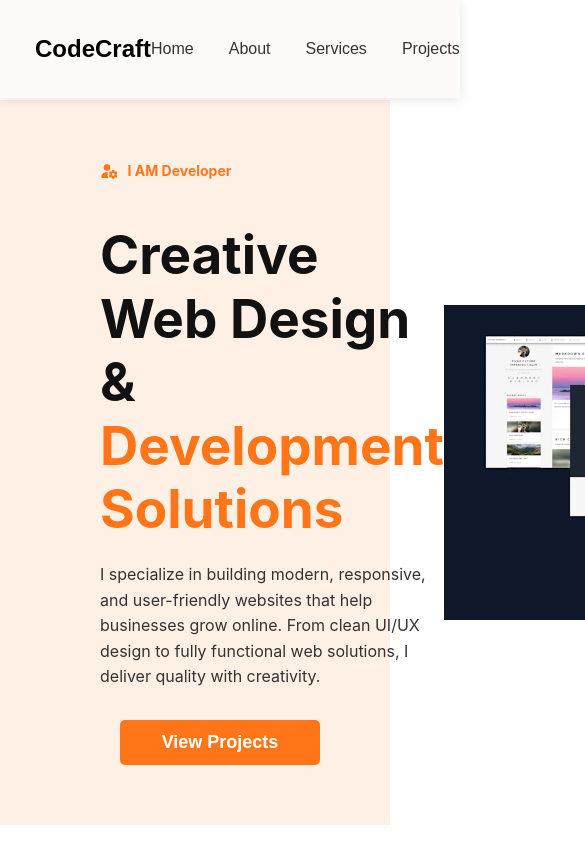
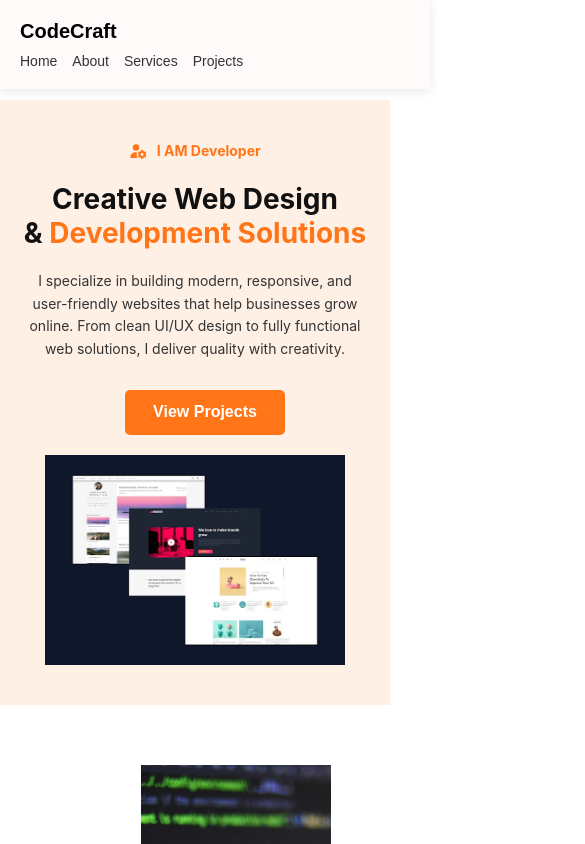
Before and after one commit to iqrawebdev/reactapp, a React (Create React App) app: page / in a window 390 px wide. Shown: the top 844 px of the page, 585 px wide, since content can reach past the window. Built offline with nearby package versions, Linux system fonts and the light colour scheme.

Commit message:
Updated portfolio with new changes

```diff
--- a/src/About.js
+++ b/src/About.js
@@ -90,7 +90,7 @@ function About() {
            <button onClick={() => {
   document.getElementById("details").scrollIntoView({ behavior: "smooth" });
 }}>
-  View Projects
+  View Details
 </button>
         </div>
       </div>
--- a/src/App.css
+++ b/src/App.css
@@ -393,3 +393,119 @@ button:hover {
   color: #555;
   margin-top: 5px;
 }
+
+
+
+@media (max-width: 1024px) {
+  nav .nav-links {
+    padding-right: 100px;
+    gap: 20px;
+  }
+  .home-section {
+    padding: 50px 40px;
+  }
+  .home-content h1 {
+    font-size: 42px;
+  }
+  .home-image img {
+    max-width: 350px;
+  }
+}
+
+/* Mobile (max-width: 768px) */
+@media (max-width: 768px) {
+  nav {
+    padding: 20px;
+    flex-direction: column;
+    align-items: flex-start;
+  }
+  nav .nav-links {
+    padding-right: 0;
+    gap: 15px;
+    flex-wrap: wrap;
+    margin-top: 10px;
+  }
+
+  .home-section {
+    flex-direction: column;
+    text-align: center;
+    padding: 40px 20px;
+  }
+  .home-content {
+    margin-bottom: 20px;
+  }
+  .home-content h1 {
+    font-size: 36px;
+  }
+  .home-image {
+    justify-content: center;
+  }
+  .home-image img {
+    max-width: 300px;
+  }
+
+  .services-section {
+    grid-template-columns: 1fr 1fr; /* 2 cards per row */
+    gap: 20px;
+    padding: 30px 15px;
+  }
+  .service-card {
+    width: 100%;
+    height: auto;
+  }
+
+  .projects-grid {
+    grid-template-columns: 1fr; /* single column */
+    gap: 20px;
+    padding: 0 15px;
+  }
+
+  .cards-container {
+    flex-direction: column;
+    gap: 15px;
+  }
+
+  .footer-container {
+    flex-direction: column;
+    text-align: center;
+    gap: 25px;
+  }
+  .social-icons {
+    justify-content: center;
+  }
+}
+
+/* Small Mobile (max-width: 480px) */
+@media (max-width: 480px) {
+  nav h2 {
+    font-size: 20px;
+  }
+  nav a {
+    font-size: 14px;
+  }
+
+  .home-content h1 {
+    font-size: 28px;
+  }
+  .home-content p {
+    font-size: 14px;
+  }
+  button {
+    width: 160px;
+    font-size: 16px;
+  }
+
+  .service-card h3 {
+    font-size: 16px;
+  }
+  .service-card p {
+    font-size: 13px;
+  }
+
+  .project-card h3 {
+    font-size: 18px;
+  }
+  .project-card p {
+    font-size: 14px;
+  }
+}
--- a/src/Details.js
+++ b/src/Details.js
@@ -1,7 +1,7 @@
 import React from 'react';
 function Details(){
     return(
-        <section id='details'>
+        <section id='details' style={{ padding: '20px 0' }}>
        <div className="info-section">
   <h2 style={{ fontSize: "42px" }}>MY JOURNEY</h2>
   <div className="cards-container">
```
